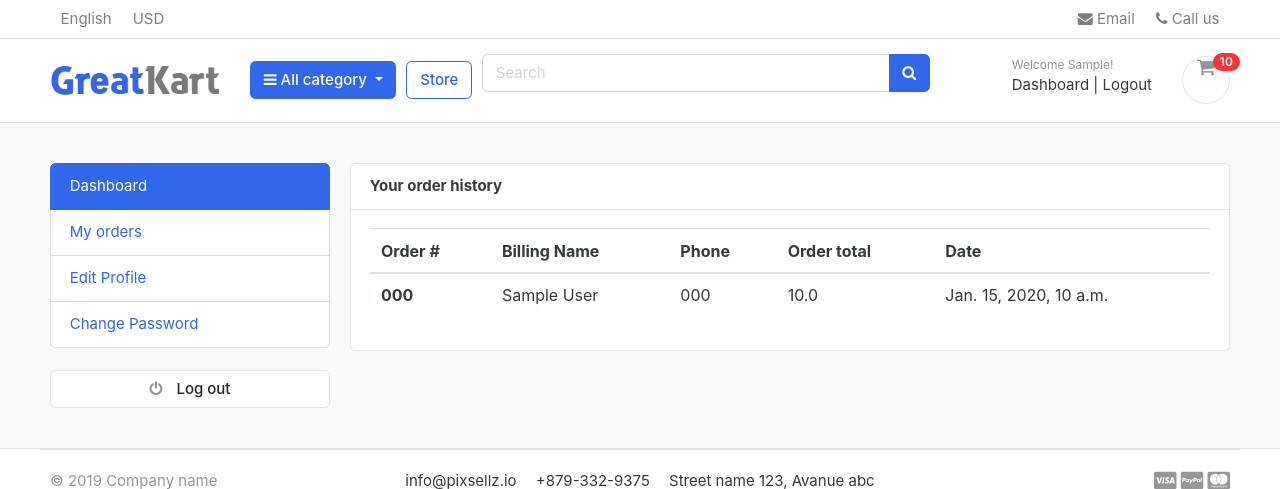
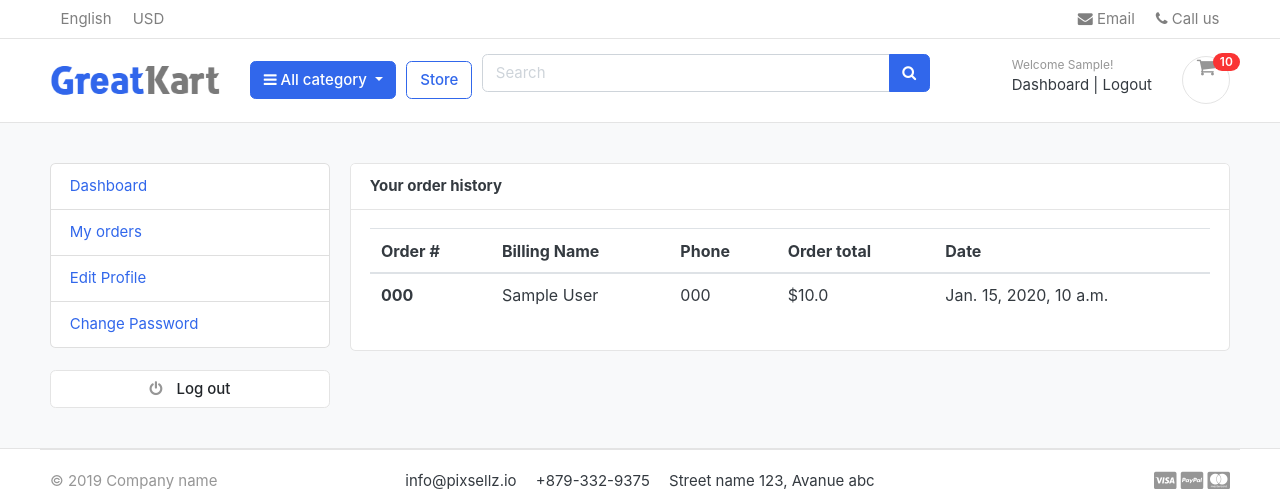
Before and after one commit to RobertoRP101/ecommerceOnline, a Django app: page /accounts/my_orders/ in a window 1280 px wide. Shown: the top 489 px of the page. Run offline with Django 5.2, Linux system fonts and the light colour scheme; a user stored in the database is signed in; tables that the repository leaves empty hold one stand-in row (values such as "Sample post"); parts of the project's set-up code (start-up, migrations or seed data) failed here and were passed over; some libraries are stand-ins or nearby versions; some web fonts are replaced.

Commit message:
active the dashboard option on dashboard sidebar  by the request path

```diff
--- a/templates/accounts/my_orders.html
+++ b/templates/accounts/my_orders.html
@@ -31,7 +31,7 @@
                                   <th scope="row"> {{order.order_number}} </th>
                                   <td> {{order.full_name}} </td>
                                   <td> {{order.phone}} </td>
-                                  <td> {{order.order_total}} </td>
+                                  <td> ${{order.order_total}} </td>
                                   <td> {{order.created_at}} </td>
                                 </tr>
                                 {% endfor %}
--- a/templates/includes/dashboard_sidebar.html
+++ b/templates/includes/dashboard_sidebar.html
@@ -1,7 +1,7 @@
 <aside class="col-md-3">
     <!--   SIDEBAR   -->
     <ul class="list-group">
-        <a class="list-group-item active" href="#"> Dashboard </a>
+        <a class="list-group-item {% if '/accounts/' == request.path %}active{% endif %}" href="{% url 'dashboard' %}"> Dashboard </a>
         <a class="list-group-item" href="#"> My orders </a>
         <a class="list-group-item" href="#"> Edit Profile </a>
         <a class="list-group-item" href="#"> Change Password  </a>
```
